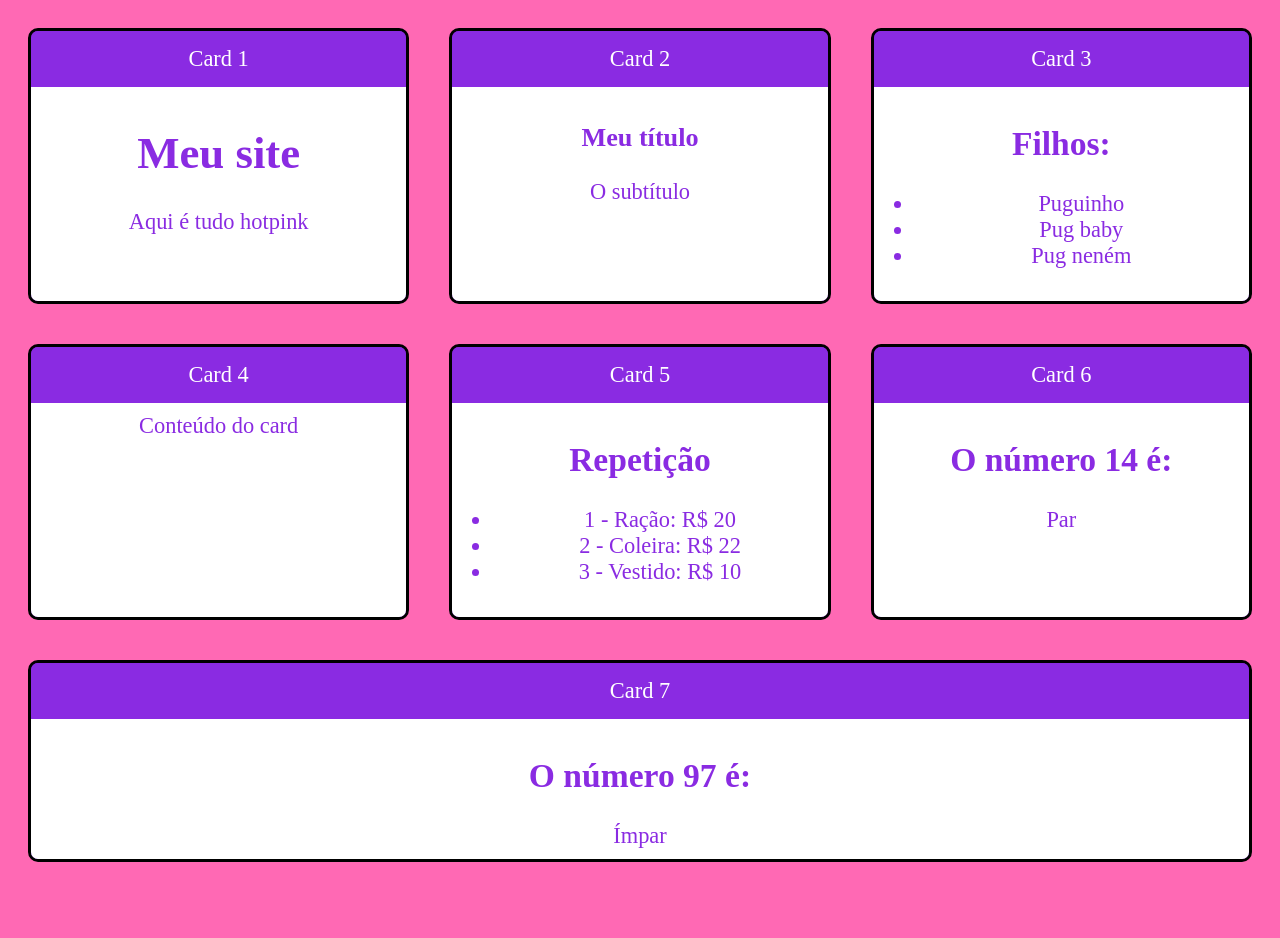
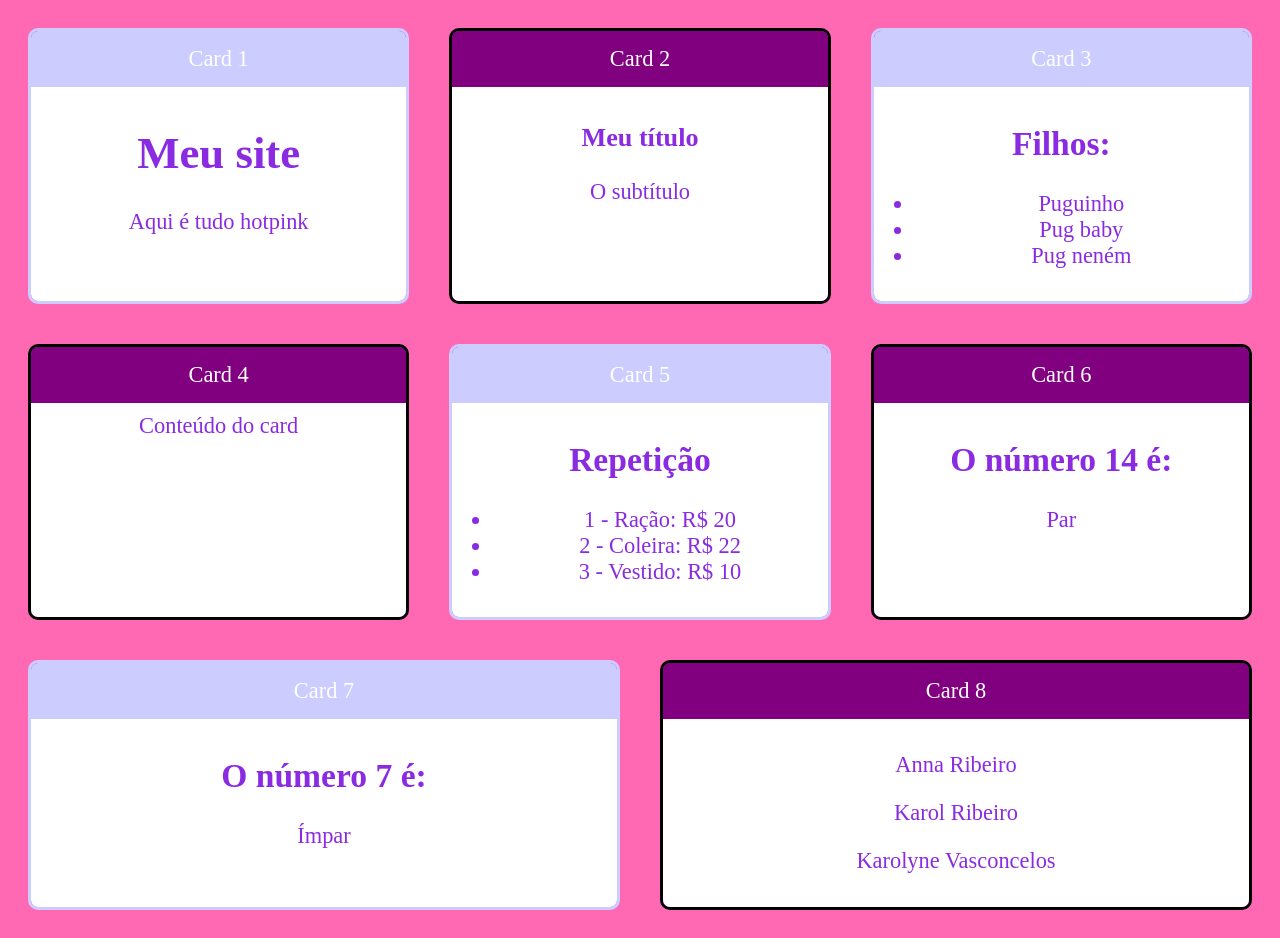
Before and after one commit to dev-akvc/React_aulaAssincrona, a React (Create React App) app: page / in a window 1280 px wide. Before the commit the page ends 890 px from the top, so only its background shows below. Built offline with nearby package versions, Linux system fonts and the light colour scheme.

Commit message:
Component com comunicacao direta

```diff
--- /dev/null
+++ b/src/components/App.jsx
@@ -0,0 +1,36 @@
+/* eslint-disable import/no-anonymous-default-export */
+import react from "react";
+import ComFilhos from "./ComFilhos";
+import ComParametro from "./ComParametro";
+import Primeiro from "./Primeiro";
+import Card from "./layout/Card";
+import './App.css'
+import Repeticao from "./layout/Repeticao";
+import Condicional from "./Condicional";
+import CondicionalComIf from "./CondicionalComIf";
+import Pai from "./comunicacao/direta/Pai";
+
+export default(props) => (
+    <div className="App">
+        <Card titulo="Card 1" color="#CCCCFF"><Primeiro/></Card>
+        <Card titulo="Card 2">
+            <ComParametro titulo="Meu título" subtitulo="O subtítulo"/>
+        </Card>
+        <Card titulo="Card 3" color="#CCCCFF">
+            <ComFilhos>
+                <ul>
+                    <li>Puguinho</li>
+                    <li>Pug baby</li>
+                    <li>Pug neném</li>
+                </ul>
+            </ComFilhos>
+        </Card>
+        <Card titulo="Card 4">
+            Conteúdo do card
+        </Card>
+        <Card titulo="Card 5" color="#CCCCFF"><Repeticao/></Card>
+        <Card titulo="Card 6"><Condicional numero={14}/></Card>
+        <Card titulo="Card 7" color="#CCCCFF"><CondicionalComIf numero={7}/></Card>
+        <Card titulo="Card 8"><Pai sobrenome="Ribeiro"/></Card>
+    </div>
+)
--- /dev/null
+++ b/src/components/comunicacao/direta/Filho.jsx
@@ -0,0 +1,7 @@
+/* eslint-disable import/no-anonymous-default-export */
+import react from "react";
+
+export default props =>
+    <div>
+        <p>{props.children} {props.sobrenome}</p>
+    </div>
--- /dev/null
+++ b/src/components/comunicacao/direta/Pai.jsx
@@ -0,0 +1,10 @@
+/* eslint-disable import/no-anonymous-default-export */
+import react from "react";
+import Filho from "./Filho";
+
+export default props =>
+    <div>
+        <Filho {...props}>Anna</Filho>
+        <Filho sobrenome={props.sobrenome}>Karol</Filho>
+        <Filho sobrenome="Vasconcelos">Karolyne</Filho>
+    </div>
--- a/src/components/layout/App.jsx
+++ /dev/null
@@ -1,34 +0,0 @@
-/* eslint-disable import/no-anonymous-default-export */
-import react from "react";
-import ComFilhos from "../ComFilhos";
-import ComParametro from "../ComParametro";
-import Primeiro from "../Primeiro";
-import Card from "./Card";
-import './App.css'
-import Repeticao from "./Repeticao";
-import Condicional from "../Condicional";
-import CondicionalComIf from "../CondicionalComIf";
-
-export default(props) => (
-    <div className="App">
-        <Card titulo="Card 1"><Primeiro/></Card>
-        <Card titulo="Card 2">
-            <ComParametro titulo="Meu título" subtitulo="O subtítulo"/>
-        </Card>
-        <Card titulo="Card 3">
-            <ComFilhos>
-                <ul>
-                    <li>Puguinho</li>
-                    <li>Pug baby</li>
-                    <li>Pug neném</li>
-                </ul>
-            </ComFilhos>
-        </Card>
-        <Card titulo="Card 4">
-            Conteúdo do card
-        </Card>
-        <Card titulo="Card 5"><Repeticao/></Card>
-        <Card titulo="Card 6"><Condicional numero={14}/></Card>
-        <Card titulo="Card 7"><CondicionalComIf numero={97}/></Card>
-    </div>
-)
--- a/src/components/layout/Card.jsx
+++ b/src/components/layout/Card.jsx
@@ -3,8 +3,11 @@ import react from "react";
 import './Card.css'
 
 export default props =>
-    <div className="Card">
-        <div className="Footer">
+    <div className="Card" style={{
+        borderColor: props.color || "black"
+    }}>
+        <div className="Footer"
+            style={{backgroundColor: props.color || '#800080'}}>
             {props.titulo}
         </div>
         <div className="Conteudo">
--- a/src/index.js
+++ b/src/index.js
@@ -1,5 +1,5 @@
 import reactDom from 'react-dom'
-import App from './components/layout/App'
+import App from './components/App'
 import './index.css'
 
 
```
Also changed, not shown: src/components/App.css (renamed from src/components/layout/App.css).
